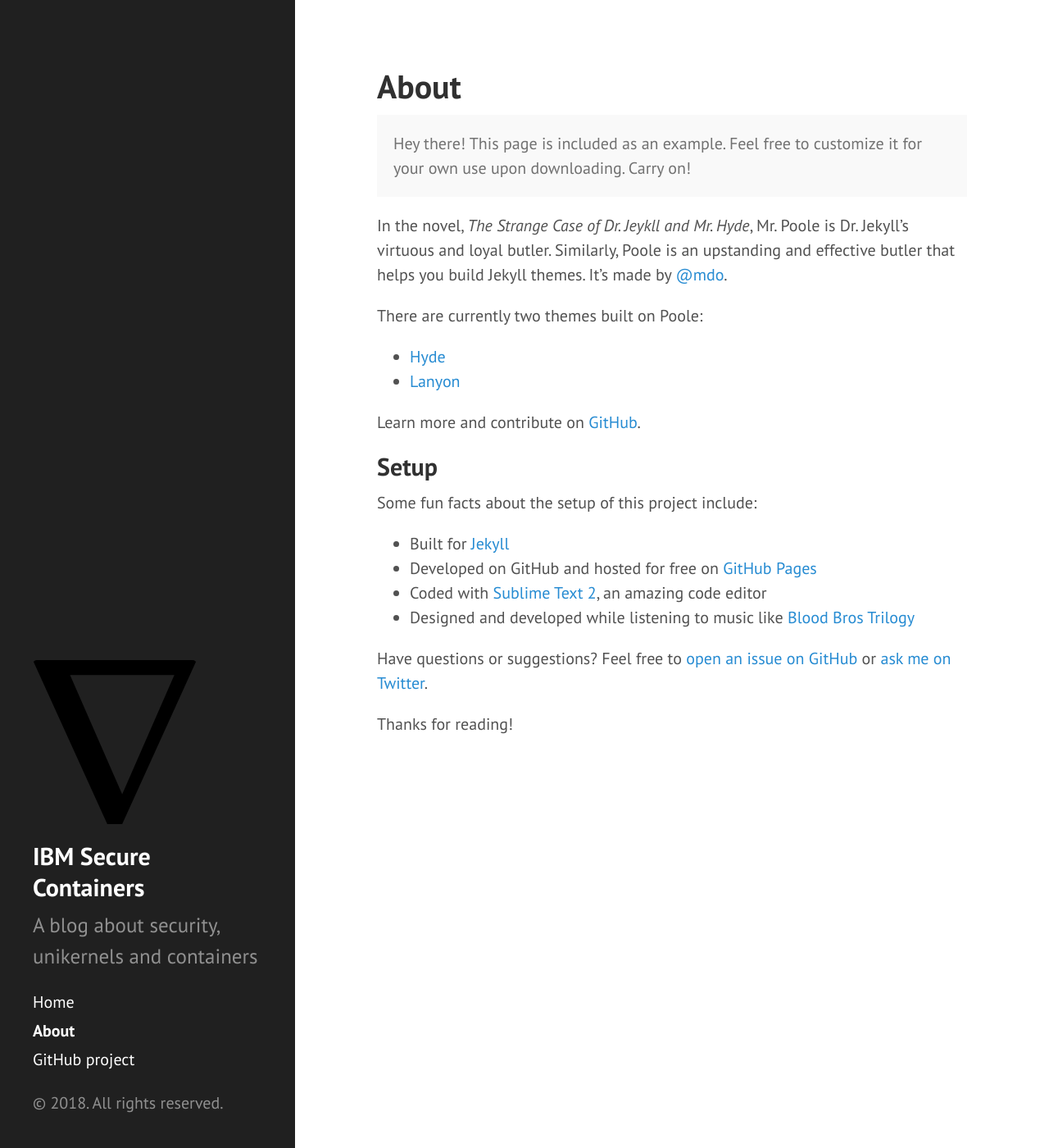
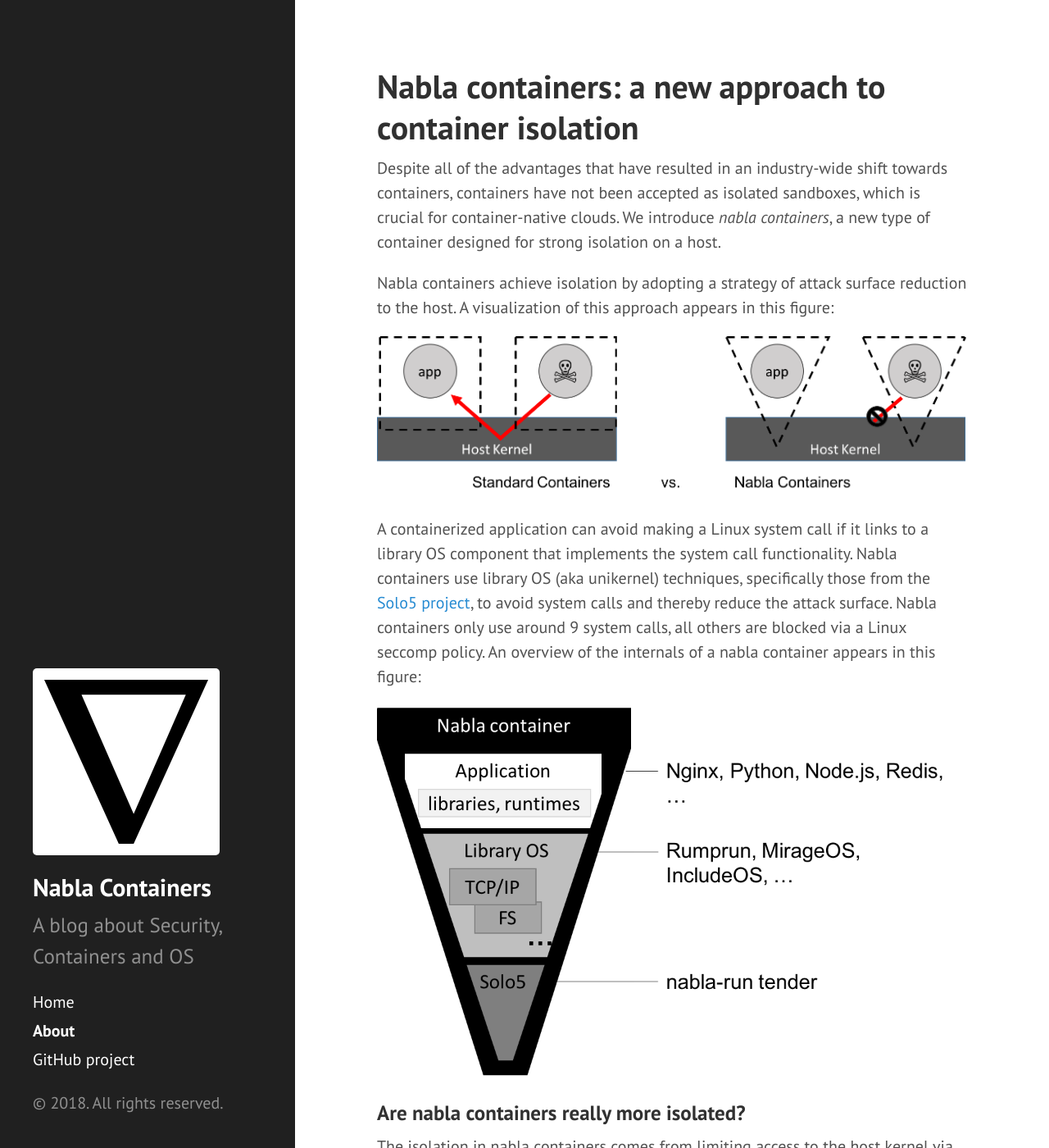
Before and after one commit to nabla-containers/nabla-containers.github.io, a Jekyll site: the page built from about.md, in a window 1280 px wide and 1400 px high. Shown: the whole window at 82% size. Built offline with Jekyll 4.4.1, drawn with Linux system fonts in a browser that asks for light colours; some of the changed text lies outside the part shown.

Commit message:
Added about content

```diff
--- a/_config.yml
+++ b/_config.yml
@@ -5,10 +5,10 @@ markdown:         kramdown
 permalink:        pretty
 
 # Setup
-title:            IBM Secure Containers
-tagline:          'Make containers great again'
-description:      'A blog about security, unikernels and containers'
-url:              https://ibmsecurect.github.io
+title:            Nabla Containers
+tagline:          'Strong Isolation through Kernel Surface Reduction'
+description:      'A blog about Security, Containers and OS'
+url:              https://nabla-containers.github.io
 baseurl:          /
 
 author:
@@ -18,4 +18,4 @@ author:
 # Custom vars
 version:          1.0.0
 github:
-  repo:           https://github.com/IBMSecureCt
+  repo:           https://github.com/nabla-containers
--- a/_includes/head.html
+++ b/_includes/head.html
@@ -19,6 +19,7 @@
   <link rel="stylesheet" href="{{ '/public/css/syntax.css' | relative_url }}">
   <link rel="stylesheet" href="{{ '/public/css/hyde.css' | relative_url }}">
   <link rel="stylesheet" href="{{ '/public/css/anchor.css' | relative_url }}">
+  <link rel="stylesheet" href="{{ '/public/css/sidebar.css' | relative_url }}">
   <link rel="stylesheet" href="https://fonts.googleapis.com/css?family=PT+Sans:400,400italic,700|Abril+Fatface">
 
   <!-- Icons -->
--- a/_includes/sidebar.html
+++ b/_includes/sidebar.html
@@ -1,7 +1,7 @@
 <div class="sidebar">
   <div class="container sidebar-sticky">
     <div class="sidebar-about">
-      <img src="{{ 'public/img/nabla.png' | relative_url }}" \>
+      <img class="sidebar-logo" src="{{ 'public/img/nabla.png' | relative_url }}" \>
       <h2>
         <a href="{{ '/' | relative_url }}">
           {{ site.title }}
@@ -21,7 +21,10 @@
       {% for node in pages_list %}
         {% if node.title != null %}
           {% if node.layout == "page" %}
-            <a class="sidebar-nav-item{% if page.url == node.url %} active{% endif %}" href="{{ node.url }}">{{ node.title }}</a>
+          <a class="sidebar-nav-item{% if page.url == node.url %} active{% endif %}" href="{{ node.url }}">
+        {% if node.sidebar-title != null %} {{node.sidebar-title}}
+        {% else %} {{node.title}}
+        {% endif %}</a>
           {% endif %}
         {% endif %}
       {% endfor %}
--- a/about.md
+++ b/about.md
@@ -1,30 +1,80 @@
 ---
 layout: page
-title: About
+title: "Nabla containers: a new approach to container isolation"
+sidebar-title: About
 ---
 
-<p class="message">
-  Hey there! This page is included as an example. Feel free to customize it for your own use upon downloading. Carry on!
-</p>
+Despite all of the advantages that have resulted in an industry-wide
+shift towards containers, containers have not been accepted as
+isolated sandboxes, which is crucial for container-native clouds.  We
+introduce *nabla containers*, a new type of container designed for
+strong isolation on a host.
 
-In the novel, *The Strange Case of Dr. Jeykll and Mr. Hyde*, Mr. Poole is Dr. Jekyll's virtuous and loyal butler. Similarly, Poole is an upstanding and effective butler that helps you build Jekyll themes. It's made by [@mdo](https://twitter.com/mdo).
+Nabla containers achieve isolation by adopting a strategy of attack
+surface reduction to the host.  A visualization of this approach
+appears in this figure:
 
-There are currently two themes built on Poole:
+![nabla-containers]({{"public/img/nabla-containers.png" | relative_url}})
 
-* [Hyde](http://hyde.getpoole.com)
-* [Lanyon](http://lanyon.getpoole.com)
+A containerized application can avoid making a Linux system call if it
+links to a library OS component that implements the system call
+functionality.  Nabla containers use library OS (aka unikernel)
+techniques, specifically those from the [Solo5
+project](https://github.com/Solo5/solo5), to avoid system calls and
+thereby reduce the attack surface.  Nabla containers only use around 9
+system calls, all others are blocked via a Linux seccomp policy.  An
+overview of the internals of a nabla container appears in this figure:
 
-Learn more and contribute on [GitHub](https://github.com/poole).
+![nabla-internals]({{"public/img/nabla-internals.png" | relative_url}})
 
-## Setup
+### Are nabla containers really more isolated?
 
-Some fun facts about the setup of this project include:
+The isolation in nabla containers comes from limiting access to the
+host kernel via the blocking of system calls.  We have measured
+exactly how much access to the kernel common applications exhibit with
+nabla containers and standard containers by measuring the number of
+system calls containerized applications make and correspondingly how
+many kernel functions they access.  This graph summarizes results for
+a few applications:
 
-* Built for [Jekyll](http://jekyllrb.com)
-* Developed on GitHub and hosted for free on [GitHub Pages](https://pages.github.com)
-* Coded with [Sublime Text 2](http://sublimetext.com), an amazing code editor
-* Designed and developed while listening to music like [Blood Bros Trilogy](https://soundcloud.com/maddecent/sets/blood-bros-series)
+![nabla-isolation]({{"public/img/nabla-isolation.png" | relative_url}})
 
-Have questions or suggestions? Feel free to [open an issue on GitHub](https://github.com/poole/issues/new) or [ask me on Twitter](https://twitter.com/mdo).
+Further measurements and results and scripts to reproduce them reside
+in the
+[nabla-measurements](https://github.com/nabla-containers/nabla-measurements)
+repository.
 
-Thanks for reading!
+### Repository overview
+
+More information appears in each of the individual repositories
+related to nabla containers:
+
+- [runnc](https://github.com/nabla-containers/runnc): is the
+  OCI-interfacing container runtime for nabla containers.  Start here
+  to run nabla containers!
+
+- [nabla-demo-apps](https://github.com/nabla-containers/nabla-demo-apps):
+  shows how to build sample applications containerized as nabla
+  containers.  Helpful to see how to containerize your own application
+  by building from an existing nabla base Docker image.
+
+- [nabla-measurements](https://github.com/nabla-containers/nabla-measurements):
+  contains isolation measurements of nabla containers with comparisons
+  to standard containers and other container isolation approaches,
+  such as kata containers and gvisor.
+
+If you want to go deeper, check out the following repositories:
+
+- [nabla-base-build](https://github.com/nabla-containers/nabla-base-build):
+  shows how to build the nabla base Docker images.  Helpful for seeing
+  how to use rumprun to port an application or runtime as a new nabla base.
+
+- [solo5](https://github.com/nabla-containers/solo5): a temporary fork
+  of Solo5 that contains `nabla-run`, our seccomp-based backend for
+  Solo5-based unikernels.
+
+- [rumprun](https://github.com/nabla-containers/rumprun): a fork of
+  Rumprun that enables rumprun to run on the Solo5 interface.
+
+- [rumprun-packages](https://github.com/nabla-containers/rumprun-packages):
+  a fork of rumprun-packages that contains targets to run on Solo5.
--- /dev/null
+++ b/public/css/sidebar.css
@@ -0,0 +1,4 @@
+img.sidebar-logo {
+    background-color: white;
+    padding: 5%;
+}
```
Also changed, not shown: public/img/nabla-containers.png (added), public/img/nabla-internals.png (added), public/img/nabla-isolation.png (added), 1 other file.
